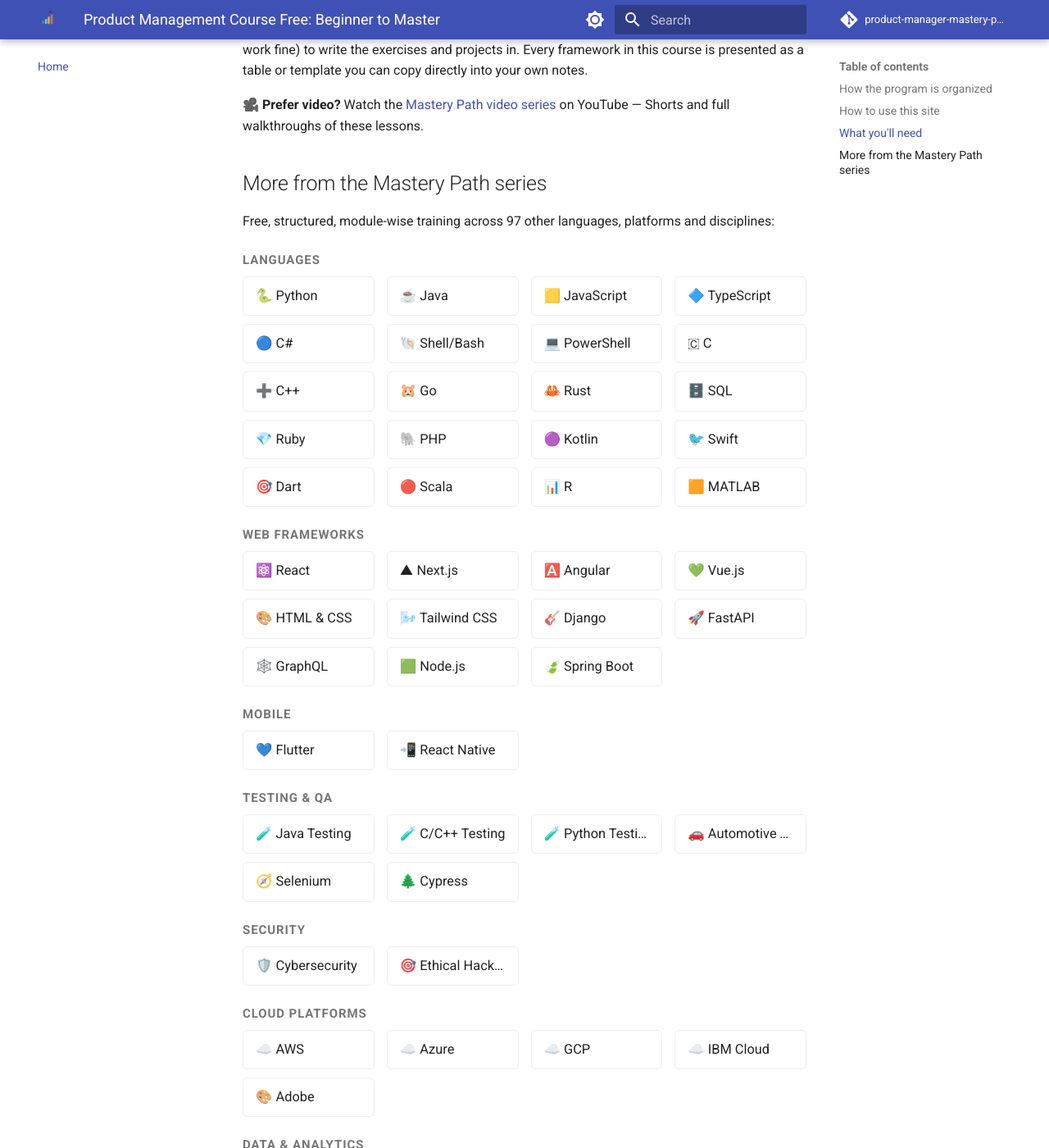
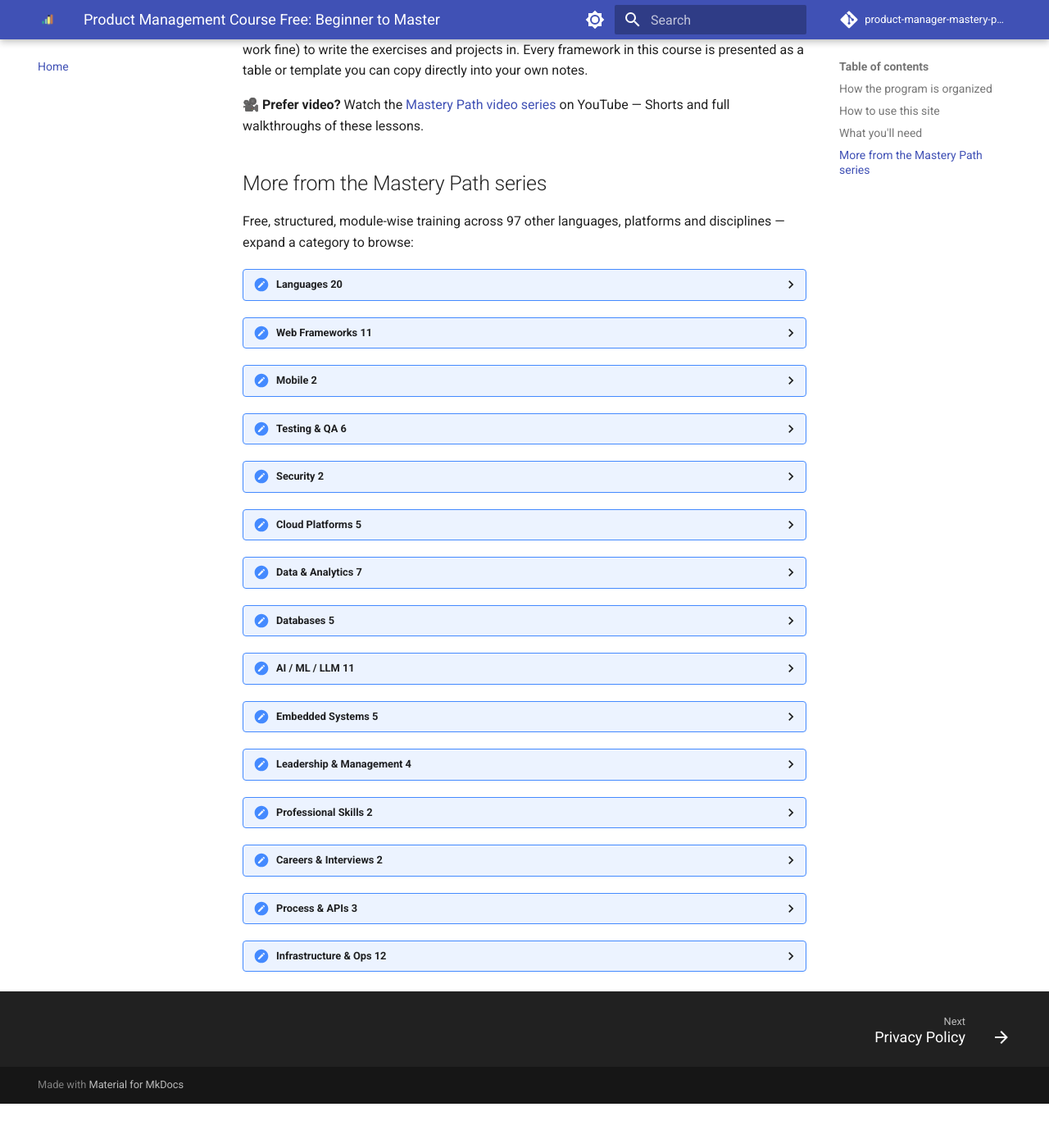
Before and after one commit to SIGILIPELLI/product-manager-mastery-path, an MkDocs documentation site: the page built from docs/index.md, in a window 1280 px wide and 1400 px high, scrolled down 1434 px. Shown: the whole window at 82% size. Built offline with MkDocs 1.6.1 and Material for MkDocs 9.7.7, drawn with Linux system fonts in a browser that asks for light colours; comment, search, counter and statistics services are not loaded; after the commit the page ends 2780 px from its top, so only the background shows below that; some of the changed text lies outside the part shown.

Commit message:
Make cross-site course links collapsible instead of a 97-link wall
The "More from the Mastery Path series" section dumped all 97 sibling
courses as one long flat list, making the homepage ~10 screens tall.
Group them into 15 category cards using native <details>/<summary>
(Material's own collapsible-admonition styling, no extra JS), so the
page is compact by default and still fully link-complete and
crawlable when collapsed.

Co-Authored-By: Claude Sonnet 5 <noreply@anthropic.com>
Claude-Session: https://claude.ai/code/session_01Hje8nqbBP9V9WQ3JEcJc69

```diff
--- a/docs/index.md
+++ b/docs/index.md
@@ -69,10 +69,11 @@ directly into your own notes.
 
 ## More from the Mastery Path series
 
-Free, structured, module-wise training across 97 other languages, platforms and disciplines:
+Free, structured, module-wise training across 97 other languages, platforms and disciplines — expand a category to browse:
 
-<div class="mastery-grid-wrap">
-<p class="mastery-grid-category">Languages</p>
+<div class="mastery-tracks">
+<details class="mastery-card">
+<summary>Languages <span class="mastery-count">20</span></summary>
 <div class="mastery-grid">
   <a href="https://sigilipelli.github.io/python-mastery-path/">🐍 Python</a>
   <a href="https://sigilipelli.github.io/java-mastery-path/">☕ Java</a>
@@ -95,7 +96,9 @@ Free, structured, module-wise training across 97 other languages, platforms and
   <a href="https://sigilipelli.github.io/r-mastery-path/">📊 R</a>
   <a href="https://sigilipelli.github.io/matlab-mastery-path/">🟧 MATLAB</a>
 </div>
-<p class="mastery-grid-category">Web Frameworks</p>
+</details>
+<details class="mastery-card">
+<summary>Web Frameworks <span class="mastery-count">11</span></summary>
 <div class="mastery-grid">
   <a href="https://sigilipelli.github.io/react-mastery-path/">⚛️ React</a>
   <a href="https://sigilipelli.github.io/nextjs-mastery-path/">▲ Next.js</a>
@@ -109,12 +112,16 @@ Free, structured, module-wise training across 97 other languages, platforms and
   <a href="https://sigilipelli.github.io/nodejs-mastery-path/">🟩 Node.js</a>
   <a href="https://sigilipelli.github.io/spring-boot-mastery-path/">🍃 Spring Boot</a>
 </div>
-<p class="mastery-grid-category">Mobile</p>
+</details>
+<details class="mastery-card">
+<summary>Mobile <span class="mastery-count">2</span></summary>
 <div class="mastery-grid">
   <a href="https://sigilipelli.github.io/flutter-mastery-path/">💙 Flutter</a>
   <a href="https://sigilipelli.github.io/react-native-mastery-path/">📲 React Native</a>
 </div>
-<p class="mastery-grid-category">Testing & QA</p>
+</details>
+<details class="mastery-card">
+<summary>Testing & QA <span class="mastery-count">6</span></summary>
 <div class="mastery-grid">
   <a href="https://sigilipelli.github.io/java-testing-mastery-path/">🧪 Java Testing</a>
   <a href="https://sigilipelli.github.io/cpp-testing-mastery-path/">🧪 C/C++ Testing</a>
@@ -123,12 +130,16 @@ Free, structured, module-wise training across 97 other languages, platforms and
   <a href="https://sigilipelli.github.io/selenium-mastery-path/">🧭 Selenium</a>
   <a href="https://sigilipelli.github.io/cypress-mastery-path/">🌲 Cypress</a>
 </div>
-<p class="mastery-grid-category">Security</p>
+</details>
+<details class="mastery-card">
+<summary>Security <span class="mastery-count">2</span></summary>
 <div class="mastery-grid">
   <a href="https://sigilipelli.github.io/cybersecurity-mastery-path/">🛡️ Cybersecurity</a>
   <a href="https://sigilipelli.github.io/ethical-hacking-mastery-path/">🎯 Ethical Hacking</a>
 </div>
-<p class="mastery-grid-category">Cloud Platforms</p>
+</details>
+<details class="mastery-card">
+<summary>Cloud Platforms <span class="mastery-count">5</span></summary>
 <div class="mastery-grid">
   <a href="https://sigilipelli.github.io/aws-mastery-path/">☁️ AWS</a>
   <a href="https://sigilipelli.github.io/azure-mastery-path/">☁️ Azure</a>
@@ -136,7 +147,9 @@ Free, structured, module-wise training across 97 other languages, platforms and
   <a href="https://sigilipelli.github.io/ibm-cloud-mastery-path/">☁️ IBM Cloud</a>
   <a href="https://sigilipelli.github.io/adobe-mastery-path/">🎨 Adobe</a>
 </div>
-<p class="mastery-grid-category">Data & Analytics</p>
+</details>
+<details class="mastery-card">
+<summary>Data & Analytics <span class="mastery-count">7</span></summary>
 <div class="mastery-grid">
   <a href="https://sigilipelli.github.io/data-engineering-mastery-path/">🛠️ Data Engineering</a>
   <a href="https://sigilipelli.github.io/data-science-mastery-path/">📈 Data Science</a>
@@ -146,7 +159,9 @@ Free, structured, module-wise training across 97 other languages, platforms and
   <a href="https://sigilipelli.github.io/etl-datalake-mastery-path/">🏞️ ETL & Data Lake</a>
   <a href="https://sigilipelli.github.io/power-bi-mastery-path/">📉 Power BI</a>
 </div>
-<p class="mastery-grid-category">Databases</p>
+</details>
+<details class="mastery-card">
+<summary>Databases <span class="mastery-count">5</span></summary>
 <div class="mastery-grid">
   <a href="https://sigilipelli.github.io/postgresql-mastery-path/">🐘 PostgreSQL</a>
   <a href="https://sigilipelli.github.io/mongodb-mastery-path/">🍃 MongoDB</a>
@@ -154,7 +169,9 @@ Free, structured, module-wise training across 97 other languages, platforms and
   <a href="https://sigilipelli.github.io/snowflake-mastery-path/">❄️ Snowflake</a>
   <a href="https://sigilipelli.github.io/databricks-mastery-path/">🧱 Databricks</a>
 </div>
-<p class="mastery-grid-category">AI / ML / LLM</p>
+</details>
+<details class="mastery-card">
+<summary>AI / ML / LLM <span class="mastery-count">11</span></summary>
 <div class="mastery-grid">
   <a href="https://sigilipelli.github.io/ai-ml-mastery-path/">🤖 AI/ML</a>
   <a href="https://sigilipelli.github.io/llm-dev-mastery-path/">🧠 LLM Dev</a>
@@ -168,7 +185,9 @@ Free, structured, module-wise training across 97 other languages, platforms and
   <a href="https://sigilipelli.github.io/mlops-mastery-path/">🔁 MLOps</a>
   <a href="https://sigilipelli.github.io/computer-vision-mastery-path/">👁️ Computer Vision</a>
 </div>
-<p class="mastery-grid-category">Embedded Systems</p>
+</details>
+<details class="mastery-card">
+<summary>Embedded Systems <span class="mastery-count">5</span></summary>
 <div class="mastery-grid">
   <a href="https://sigilipelli.github.io/embedded-mastery-path/">🔌 Embedded</a>
   <a href="https://sigilipelli.github.io/embedded-linux-mastery-path/">🐧 Embedded Linux</a>
@@ -176,30 +195,40 @@ Free, structured, module-wise training across 97 other languages, platforms and
   <a href="https://sigilipelli.github.io/freertos-mastery-path/">⏱️ FreeRTOS</a>
   <a href="https://sigilipelli.github.io/s32k-mastery-path/">🔧 S32K</a>
 </div>
-<p class="mastery-grid-category">Leadership & Management</p>
+</details>
+<details class="mastery-card">
+<summary>Leadership & Management <span class="mastery-count">4</span></summary>
 <div class="mastery-grid">
   <a href="https://sigilipelli.github.io/product-lead-mastery-path/">🧭 Product Lead</a>
   <a href="https://sigilipelli.github.io/project-manager-mastery-path/">📅 Project Manager</a>
   <a href="https://sigilipelli.github.io/ai-manager-mastery-path/">🤖 AI Manager</a>
   <a href="https://sigilipelli.github.io/servant-leadership-mastery-path/">🤝 Servant Leadership</a>
 </div>
-<p class="mastery-grid-category">Professional Skills</p>
+</details>
+<details class="mastery-card">
+<summary>Professional Skills <span class="mastery-count">2</span></summary>
 <div class="mastery-grid">
   <a href="https://sigilipelli.github.io/english-fluency-mastery-path/">🗣️ English Fluency & IELTS</a>
   <a href="https://sigilipelli.github.io/workday-mastery-path/">🧑‍💼 Workday</a>
 </div>
-<p class="mastery-grid-category">Careers & Interviews</p>
+</details>
+<details class="mastery-card">
+<summary>Careers & Interviews <span class="mastery-count">2</span></summary>
 <div class="mastery-grid">
   <a href="https://sigilipelli.github.io/dsa-interview-mastery-path/">🧩 DSA & Coding Interviews</a>
   <a href="https://sigilipelli.github.io/system-design-mastery-path/">🏗️ System Design</a>
 </div>
-<p class="mastery-grid-category">Process & APIs</p>
+</details>
+<details class="mastery-card">
+<summary>Process & APIs <span class="mastery-count">3</span></summary>
 <div class="mastery-grid">
   <a href="https://sigilipelli.github.io/agile-mastery-path/">🔄 Agile/Scrum/Kanban</a>
   <a href="https://sigilipelli.github.io/rest-api-mastery-path/">🔗 REST API</a>
   <a href="https://sigilipelli.github.io/playwright-mastery-path/">🎭 Playwright</a>
 </div>
-<p class="mastery-grid-category">Infrastructure & Ops</p>
+</details>
+<details class="mastery-card">
+<summary>Infrastructure & Ops <span class="mastery-count">12</span></summary>
 <div class="mastery-grid">
   <a href="https://sigilipelli.github.io/server-ops-mastery-path/">🖥️ Server Ops</a>
   <a href="https://sigilipelli.github.io/linux-mastery-path/">🐧 Linux</a>
@@ -214,4 +243,5 @@ Free, structured, module-wise training across 97 other languages, platforms and
   <a href="https://sigilipelli.github.io/microservices-mastery-path/">🧩 Microservices</a>
   <a href="https://sigilipelli.github.io/observability-mastery-path/">📈 Observability</a>
 </div>
+</details>
 </div>
```
